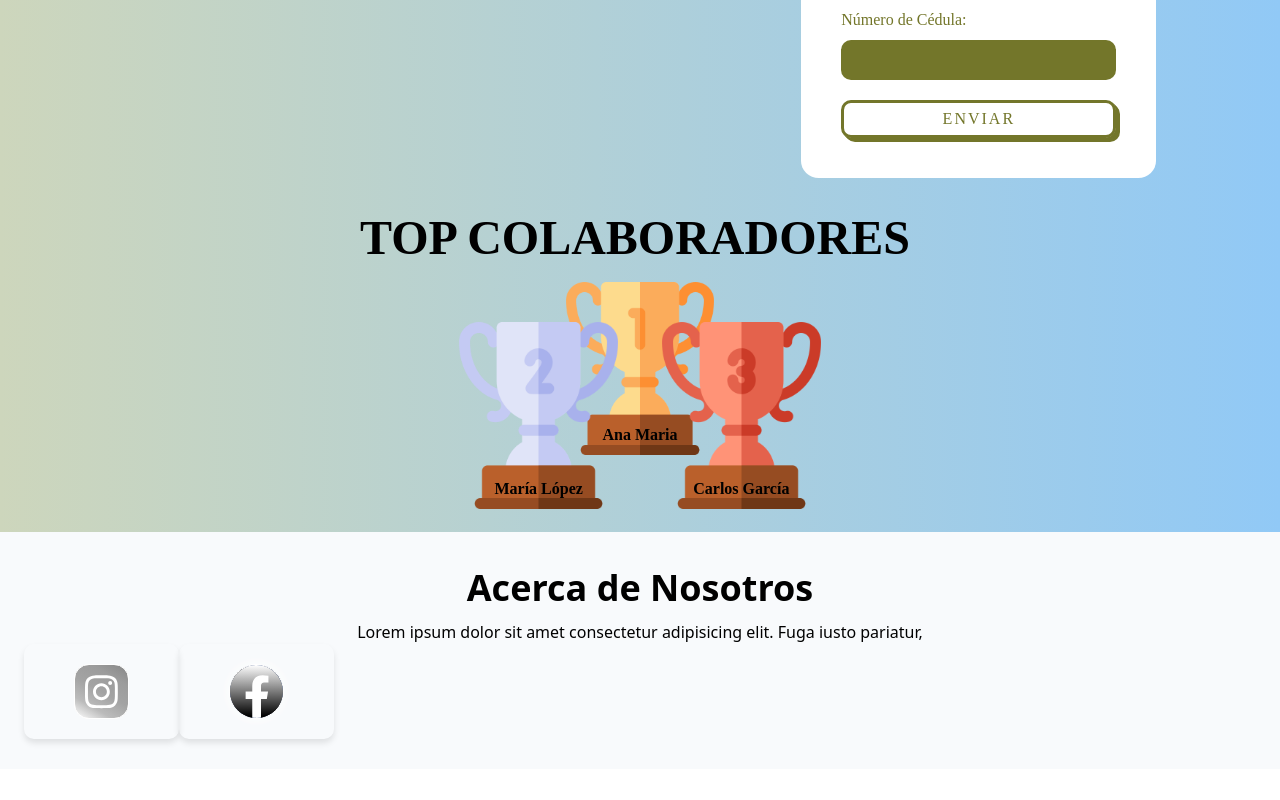
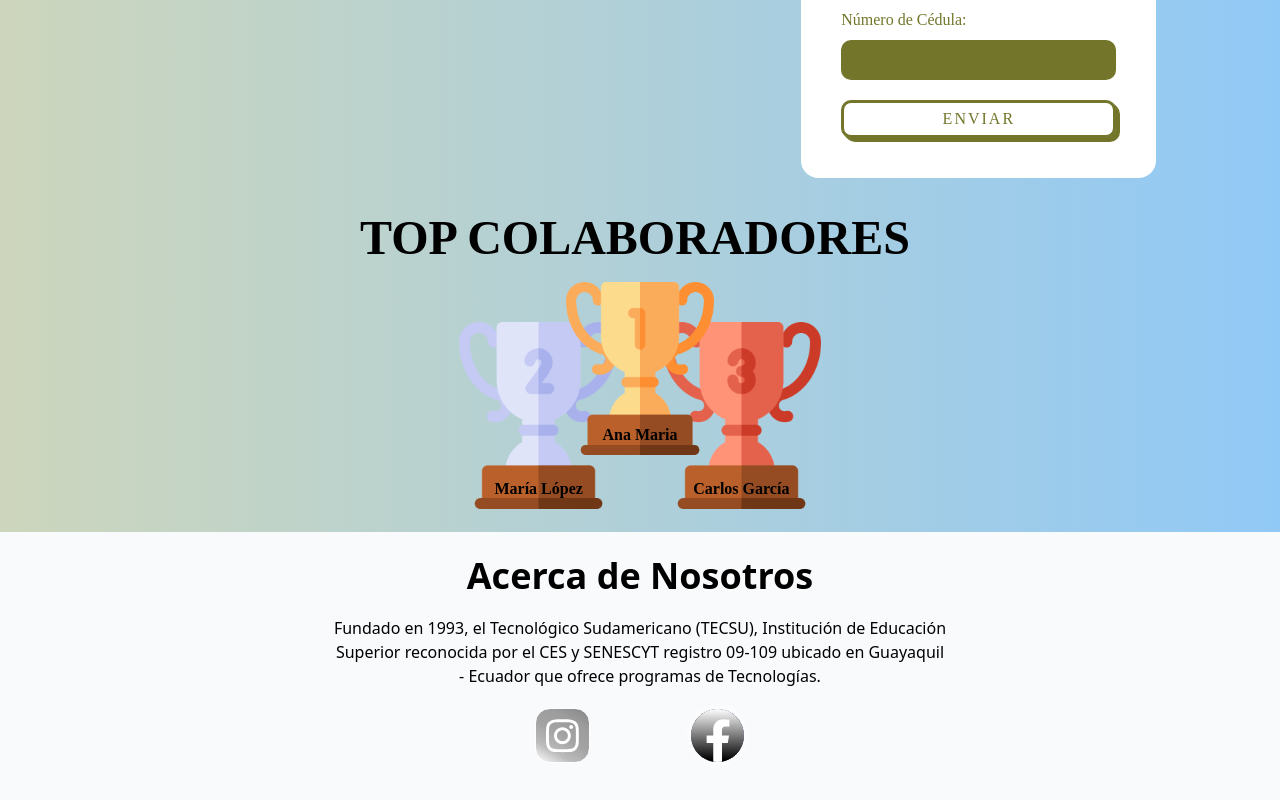
Before and after one commit to Daveeett/Proyecto-Tecsu, an Angular app: page / in a window 1280 px wide. Shown: the part 460-1260 px from the top of the page. Built offline with nearby package versions, Linux system fonts and the light colour scheme.

Commit message:
ajustando margenes y animaciones

```diff
--- a/src/app/components/ranking/ranking.component.html
+++ b/src/app/components/ranking/ranking.component.html
@@ -1,9 +1,9 @@
-<div class="ranking-container content-center mt-10">
+<div class="ranking-container content-center mt-10 animate-fadeinright">
   <p class="text-3xl font-bold md:text-5xl">TOP COLABORADORES</p>
 
   <div class="top-container flex justify-center h-[150px] gap-8 p-5">
 
-    <div class="top-icon w-4/12">
+    <div class="top-icon w-4/12 " style="position: relative; z-index: 10;">
       <img  src="./assets/images/oro.png" alt="oro">
       <p class="text-center mt-[-32px] font-bold">Ana Maria</p>
     </div>
--- a/src/app/layout/footer/footer.component.css
+++ b/src/app/layout/footer/footer.component.css
@@ -3,15 +3,12 @@
 }
 
 .tooltip-container {
-
     position: relative;
-
     cursor: pointer;
     transition: all 0.2s;
     font-size: 20px;
     padding: 1em 2.5em;
     border-radius: 4px;
-    box-shadow: 0 4px 6px rgba(0, 0, 0, 0.1);
     color: black;
     font-weight: bold;
 
@@ -123,8 +120,8 @@
     border-color: white;
   }
 
-  .icon:hover.layer span {
-    box-shadow: -1px 1px 3px white;
+  .icon:hover .layer span {
+    box-shadow: -1px 1px 3px black;
   }
   .icon .text {
     position: absolute;
--- a/src/app/layout/footer/footer.component.html
+++ b/src/app/layout/footer/footer.component.html
@@ -1,9 +1,10 @@
-<div class="bg-slate-50 p-6">
+<div class="bg-slate-50 p-6 text-center ">
 
-        <h1 class="text-4xl text-center mt-3 my-3 font-bold">Acerca de Nosotros</h1>
-        <p class="text-center w-50 mx-auto">Lorem ipsum dolor sit amet consectetur adipisicing elit. Fuga iusto pariatur,
+        <h1 class="text-4xl  mb-5 font-bold">Acerca de Nosotros</h1>
+        <p class="text-center w-10/12 md:w-6/12 mx-auto">Fundado en 1993, el Tecnológico Sudamericano (TECSU),
+            Institución de Educación Superior reconocida por el CES y SENESCYT registro 09-109 ubicado en Guayaquil - Ecuador que ofrece programas de Tecnologías.
         </p>
-        <div class="tooltip-container mx-auto">
+        <div class="tooltip-container ">
                 <div class="tooltip">
                     <div class="profile">
                     <div class="user">
--- a/src/app/layout/layout.component.html
+++ b/src/app/layout/layout.component.html
@@ -1,5 +1,5 @@
 <app-navigation></app-navigation>
-<div class="mix-blend-lighten  bg-page  p-10 ">
+<div class="mix-blend-lighten  bg-page p-10 ">
     <div id="inicio" class=" flex flex-row justify-between py-6">
 
         <div class="mx-10 justify-center">
```
